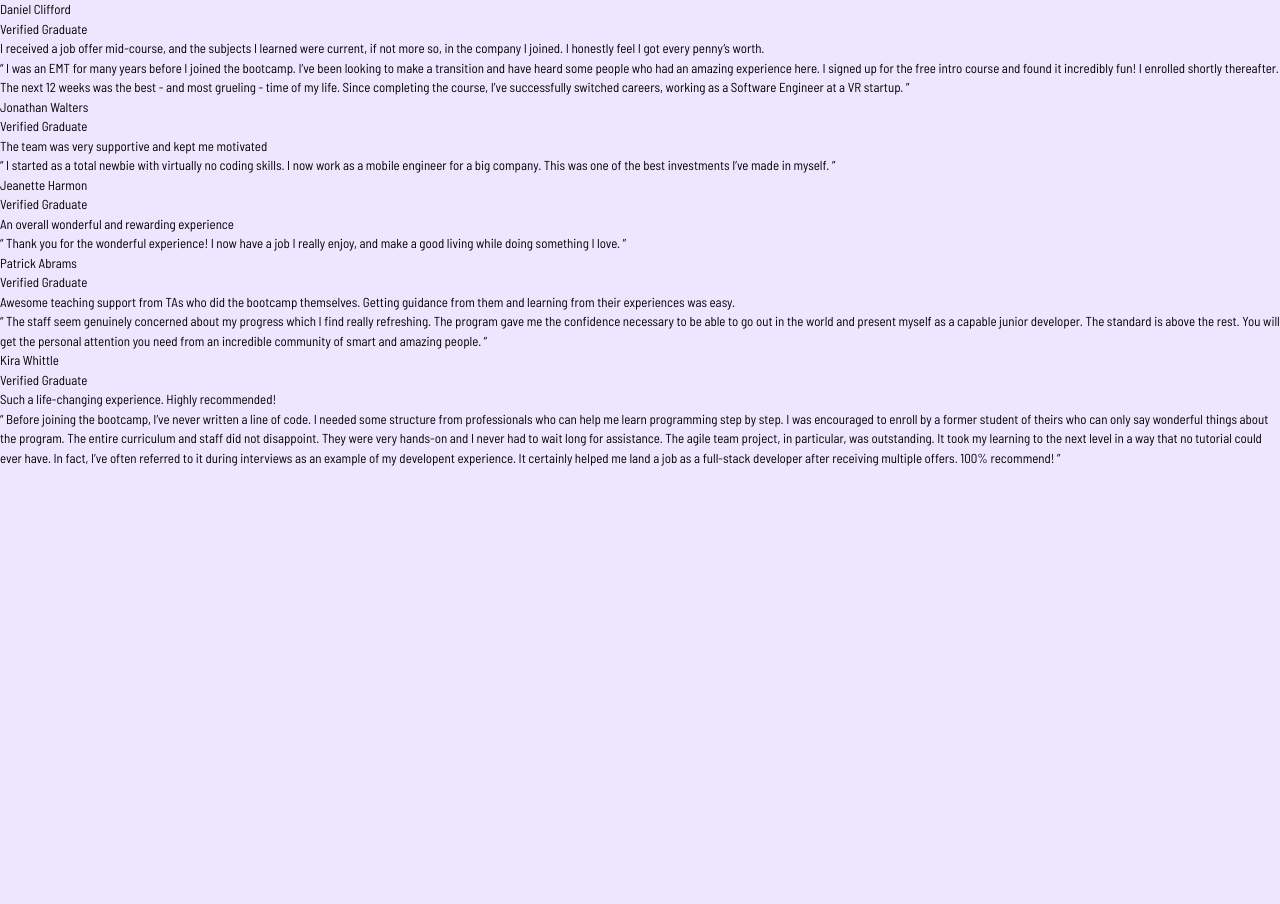
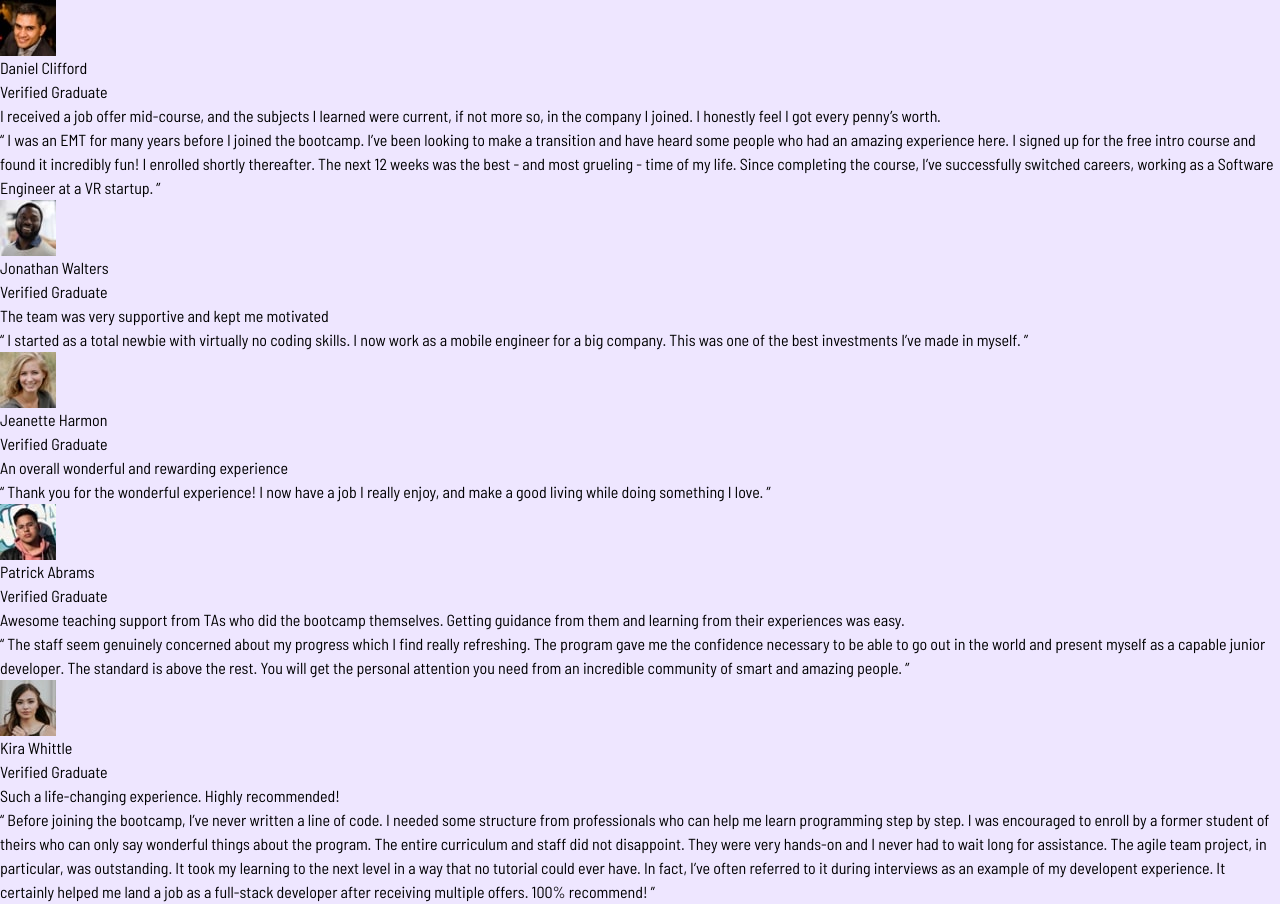
Before and after one commit to anggelserrato/fm-testimonials-grid-section, a React (Vite) app: page / in a window 1280 px wide. Before the commit the page ends 800 px from the top, so only its background shows below. Built offline with nearby package versions, Linux system fonts and the light colour scheme.

Commit message:
fix(deps): remove vulnerable save-exact dependency

```diff
--- a/package.json
+++ b/package.json
@@ -27,7 +27,6 @@
     "globals": "^17.5.0",
     "prettier": "^3.8.3",
     "prettier-plugin-tailwindcss": "^0.7.2",
-    "save-exact": "^1.0.1",
     "vite": "^8.0.9"
   }
 }
--- a/src/components/TestimonialsSection.jsx
+++ b/src/components/TestimonialsSection.jsx
@@ -1,7 +1,17 @@
+import imageDaniel from '../assets/image-daniel.jpg';
+import imageJeanette from '../assets/image-jeanette.jpg';
+import imageJonathan from '../assets/image-jonathan.jpg';
+import imageKira from '../assets/image-kira.jpg';
+import imagePatrick from '../assets/image-patrick.jpg';
+
 function TestimonialsSection() {
   return (
     <main>
       <article>
+        <section>
+          <figure>
+            <img src={imageDaniel} alt="Daniel's picture" />
+          </figure>
           <p>Daniel Clifford</p>
           <p>Verified Graduate</p>
           <p>
@@ -18,7 +28,12 @@ function TestimonialsSection() {
             completing the course, I’ve successfully switched careers, working as
             a Software Engineer at a VR startup. ”
           </p>
+        </section>
 
+        <section>
+          <figure>
+            <img src={imageJonathan} alt="Jonathan's picture" />
+          </figure>
           <p>Jonathan Walters</p>
           <p>Verified Graduate</p>
           <p>The team was very supportive and kept me motivated</p>
@@ -27,7 +42,12 @@ function TestimonialsSection() {
             work as a mobile engineer for a big company. This was one of the best
             investments I’ve made in myself. ”
           </p>
+        </section>
 
+        <section>
+          <figure>
+            <img src={imageJeanette} alt="Jeanette's picture" />
+          </figure>
           <p>Jeanette Harmon</p>
           <p>Verified Graduate</p>
           <p>An overall wonderful and rewarding experience</p>
@@ -35,7 +55,12 @@ function TestimonialsSection() {
             “ Thank you for the wonderful experience! I now have a job I really
             enjoy, and make a good living while doing something I love. ”
           </p>
+        </section>
 
+        <section>
+          <figure>
+            <img src={imagePatrick} alt="Patrick's picture" />
+          </figure>
           <p>Patrick Abrams</p>
           <p>Verified Graduate</p>
           <p>
@@ -51,7 +76,12 @@ function TestimonialsSection() {
             attention you need from an incredible community of smart and amazing
             people. ”
           </p>
+        </section>
 
+        <section>
+          <figure>
+            <img src={imageKira} alt="Kira's picture" />
+          </figure>
           <p>Kira Whittle</p>
           <p>Verified Graduate</p>
           <p>Such a life-changing experience. Highly recommended!</p>
@@ -68,6 +98,7 @@ function TestimonialsSection() {
             experience. It certainly helped me land a job as a full-stack
             developer after receiving multiple offers. 100% recommend! ”
           </p>
+        </section>
       </article>
     </main>
   );
--- a/src/index.css
+++ b/src/index.css
@@ -1,4 +1,3 @@
-@import url('https://fonts.googleapis.com/css2?family=Barlow+Semi+Condensed:ital,wght@0,100;0,200;0,300;0,400;0,500;0,600;0,700;0,800;0,900;1,100;1,200;1,300;1,400;1,500;1,600;1,700;1,800;1,900&display=swap');
 @import 'tailwindcss';
 
 @theme {
@@ -25,54 +24,47 @@
   body {
     font-family: var(--font-card-Barlow-Semi-Condensed);
     background-color: var(--color-card-Purple-50);
-    font-size: 13px;
   }
 }
 
+/*
+font-thin                 font-weight: 100;
+font-extralight           font-weight: 200;
+font-light                font-weight: 300;
+font-normal               font-weight: 400;
+font-medium               font-weight: 500;
+font-semibold             font-weight: 600;
+font-bold                 font-weight: 700;
+font-extrabold            font-weight: 800;
+font-black                font-weight: 900;
+font-(<custom-property>)  font-weight: var(<custom-property>);
+font-[<value>]            font-weight: <value>;
+*/
+
 @utility text-preset-1 {
-  font-weight: 700;
-  font-size: 13px;
-  line-height: 100%;
-  letter-spacing: 0.25px;
-  color: var(--color-card-Black);
-
-  @variant md {
-    font-size: 15px;
-  }
+  font-weight: 600;
+  font-size: 20px;
+  line-height: 120%;
+  letter-spacing: 0px;
 }
 
 @utility text-preset-2 {
-  font-weight: 700;
+  font-weight: 500;
   font-size: 13px;
-  line-height: 100%;
-  letter-spacing: 0.25px;
-  color: var(--color-card-Black);
-
-  @variant md {
-    font-size: 15px;
-  }
+  line-height: 110%;
+  letter-spacing: 0px;
 }
 
 @utility text-preset-3 {
-  font-weight: 700;
+  font-weight: 500;
   font-size: 13px;
-  line-height: 100%;
-  letter-spacing: 0.25px;
-  color: var(--color-card-Black);
-
-  @variant md {
-    font-size: 15px;
-  }
+  line-height: 140%;
+  letter-spacing: 0px;
 }
 
 @utility text-preset-4 {
-  font-weight: 700;
-  font-size: 13px;
-  line-height: 100%;
-  letter-spacing: 0.25px;
-  color: var(--color-card-Black);
-
-  @variant md {
-    font-size: 15px;
-  }
+  font-weight: 500;
+  font-size: 11px;
+  line-height: 110%;
+  letter-spacing: 0px;
 }
```
Also changed, not shown: 1 other file (tests, documents, lock files or other folders). Lines whose indentation alone changed are shown as unchanged.
